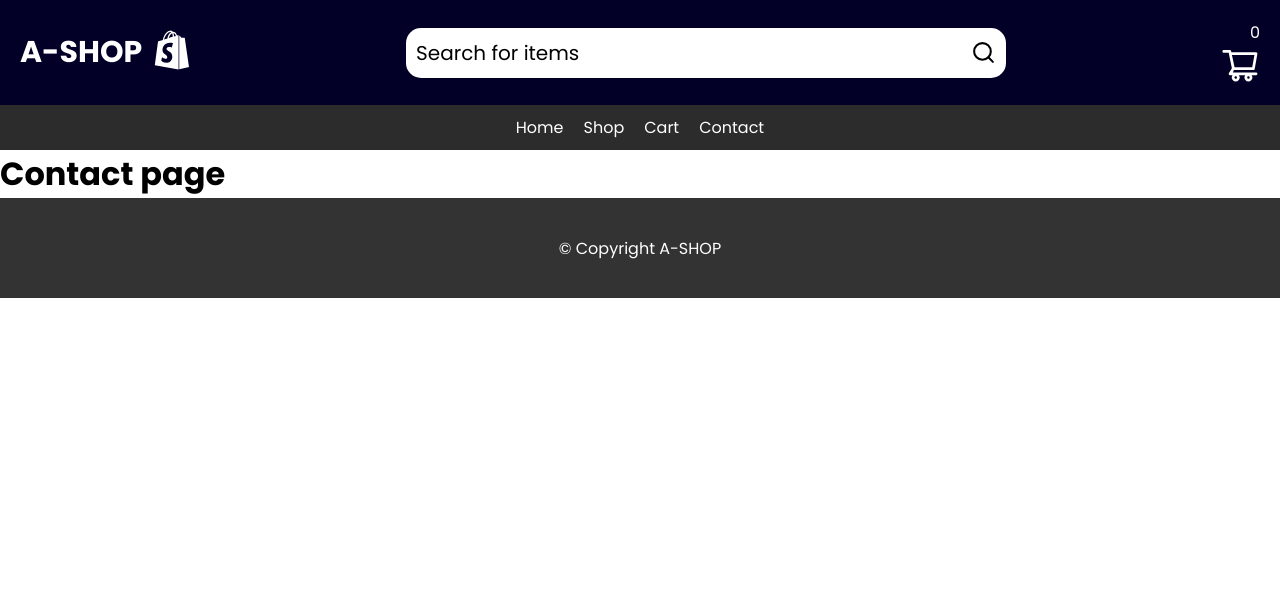
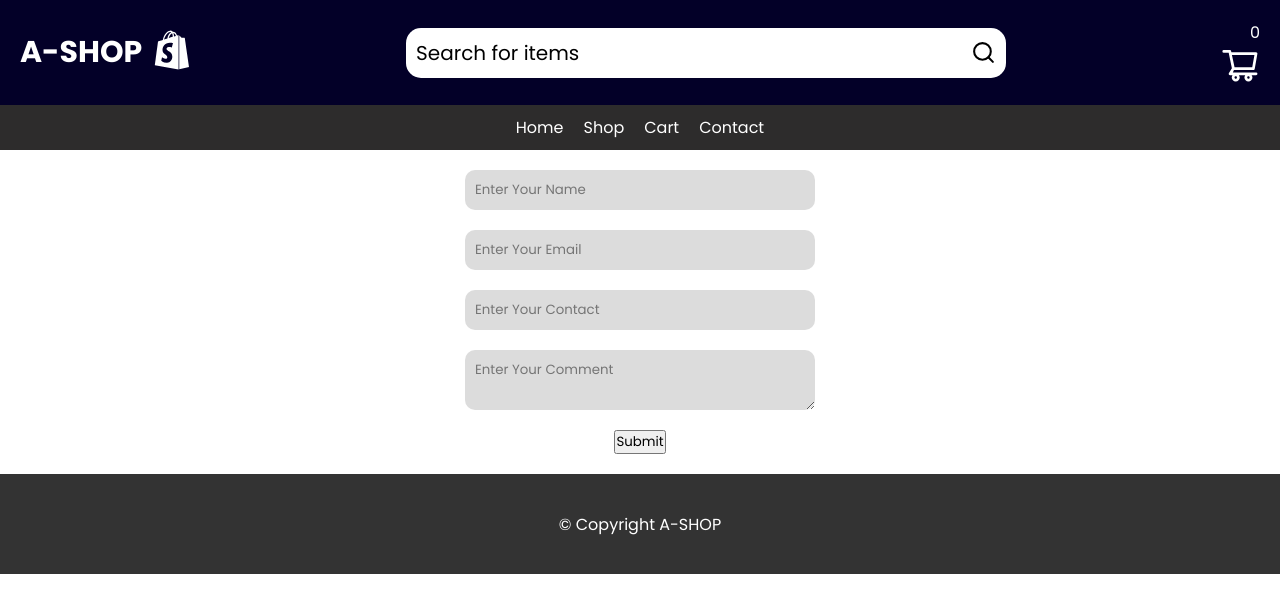
Before and after one commit to avais1021/a-shop-ecomerce, a React (Vite) app: page /contact in a window 1280 px wide. Shown: the top 612 px of the page. Built offline with nearby package versions, Linux system fonts and the light colour scheme; a web font is replaced by a local one.

Commit message:
ecomerce A shop

```diff
--- a/src/components/nav/Nav.css
+++ b/src/components/nav/Nav.css
@@ -59,7 +59,7 @@
     cursor: pointer;
 }
 
-.cart{
+.navbar_top .cart{
     color: white;
     display: flex;
     flex-direction: column;
@@ -82,3 +82,11 @@
 .navbar_bottom li {
     color: white;
 }
+
+.totalValue {
+    text-align: center;
+}
+
+.totalValue p{
+    margin-bottom: 10px;
+}
--- a/src/components/nav/Nav.jsx
+++ b/src/components/nav/Nav.jsx
@@ -5,9 +5,14 @@ import { AiOutlineShoppingCart } from "react-icons/ai";
 import { FiSearch } from "react-icons/fi";
 import { NavLink } from 'react-router-dom';
 import { useSelector } from 'react-redux';
+import { useState } from 'react';
 
 
 const Nav = () => {
+
+    const [inputVal , setInputVal] = useState("");
+
+    console.log(inputVal,'inputVal');
 
     const cartArray = useSelector(state=>state);
     console.log(cartArray,'cartArray');
@@ -21,7 +26,7 @@ const Nav = () => {
                         <div className="logo"><h2>A-SHOP</h2><FaShopify />
                         </div>
                         <div className="searchbar">
-                            <input type="text" placeholder='Search for items' />
+                            <input type="text" onChange={(e) => setInputVal(e.target.value) } placeholder='Search for items' />
                             <FiSearch />
                         </div>
                        <NavLink to={"/cart"}>
--- a/src/pages/cart/Cart.jsx
+++ b/src/pages/cart/Cart.jsx
@@ -4,18 +4,47 @@ import CartCard from '../../components/cartCard/CartCard';
 
 const Cart = () => {
 
-  const cartArray = useSelector(state=>state)
-  console.log(cartArray,'cartArray');
+  const cartArray = useSelector(state => state)
+  console.log(cartArray, 'cartArray');
+
+  // let totalPrice = cartArray.cart.reduce((a,b) => a+b.price,0);
+  let totalPrice = cartArray.cart.reduce((a, b) => {
+    return a + b.price;
+  }, 0);
+
+  console.log(totalPrice, 'totalPrice');
+
+  // LEARN REDUCE METHOD ------
+
+  // const froot = ["mango" , "apple" , "grapes"];
+  // console.log(typeof(froot),'froot');
+
+  // let reduce = froot.reduce((a,b) => {
+  //   return b;
+  // },"")
+
+  // const array = [{ name: "a", val: 1 }, { name: "b", val: 2 }, { name: "c", val: 3 }];
+
+  // let answer = array.reduce((a, b) => {
+  //   return a + b.val;
+  // }, 2)
+
+  // console.log(answer, 'answer');
+
 
   return (
     <section className='cart'>
       <h1>Cart page</h1>
       <div>
         {cartArray.cart.map((item) => {
-            return(
+          return (
             <CartCard key={item.id} {...item} />
           )
         })}
+      </div>
+      <div className="totalValue">
+        <p>Total Products  : <span><b>{cartArray.cart.length}</b></span></p>
+        <p>Total Price : <span><b>Rs {totalPrice}</b></span></p>
       </div>
     </section>
   )
--- a/src/pages/contact/Contact.jsx
+++ b/src/pages/contact/Contact.jsx
@@ -1,9 +1,25 @@
 
+import { useState } from "react"
+import "./contact.css"
+const Contact = () => {
 
-const Contact = () => {
+  const [number , setNumber] = useState()
+
+  const numberLimit = (e) => {
+    if(e.target.value.length <= 10){
+      setNumber(e.target.value)
+    }
+  }
+
   return (
-    <div>
-      <h1>Contact page</h1>
+    <div className="contact">
+      <form action="https://formspree.io/f/manbjvnw" method="POST">
+        <input type="text" name="name" placeholder="Enter Your Name" required />
+        <input type="email" name="email" placeholder="Enter Your Email" required />
+        <input type="number" name="contact" placeholder="Enter Your Contact" value={number} onChange={numberLimit} required />
+        <textarea name="comment" placeholder="Enter Your Comment"></textarea>
+        <button type="sumbit">Submit</button>
+      </form>
     </div>
   )
 }
--- /dev/null
+++ b/src/pages/contact/contact.css
@@ -0,0 +1,23 @@
+
+.contact form{
+    display: flex;
+    flex-direction: column;
+    align-items: center;
+    justify-content: center;
+    gap: 20px;
+    max-width: 350px;
+    width: 100%;
+    margin: 20px auto;
+}
+.contact form input,textarea{
+    width: 100%;
+}
+.contact form input,textarea{
+    padding: 10px;
+    border-radius: 10px;
+}
+.contact form input,textarea{
+    outline: none;
+    border: none;
+    background-color: #dcdcdc;
+}
```
Lines whose indentation alone changed are shown as unchanged.
